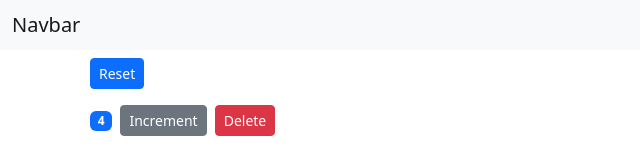
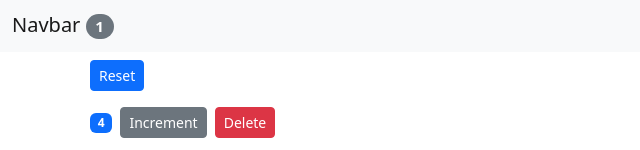
Before and after one commit to mightyhyuk/counter, a React (Create React App) app: page / in a window 1280 px wide. Shown: the top 150 px of the page, without its empty margins (0-640 px from the left). Built offline with nearby package versions, Linux system fonts and the light colour scheme.

Commit message:
Add total counters at Navbar

```diff
--- a/src/components/navbar.jsx
+++ b/src/components/navbar.jsx
@@ -5,7 +5,12 @@ class Navbar extends Component {
     return (
       <nav className="navbar bg-light">
         <div className="container-fluid">
-          <span className="navbar-brand mb-0 h1">Navbar</span>
+          <span className="navbar-brand mb-0 h1">
+            Navbar{" "}
+            <span className="badge rounded-pill text-bg-secondary">
+              {this.props.totalCounters}
+            </span>
+          </span>
         </div>
       </nav>
     );
```
